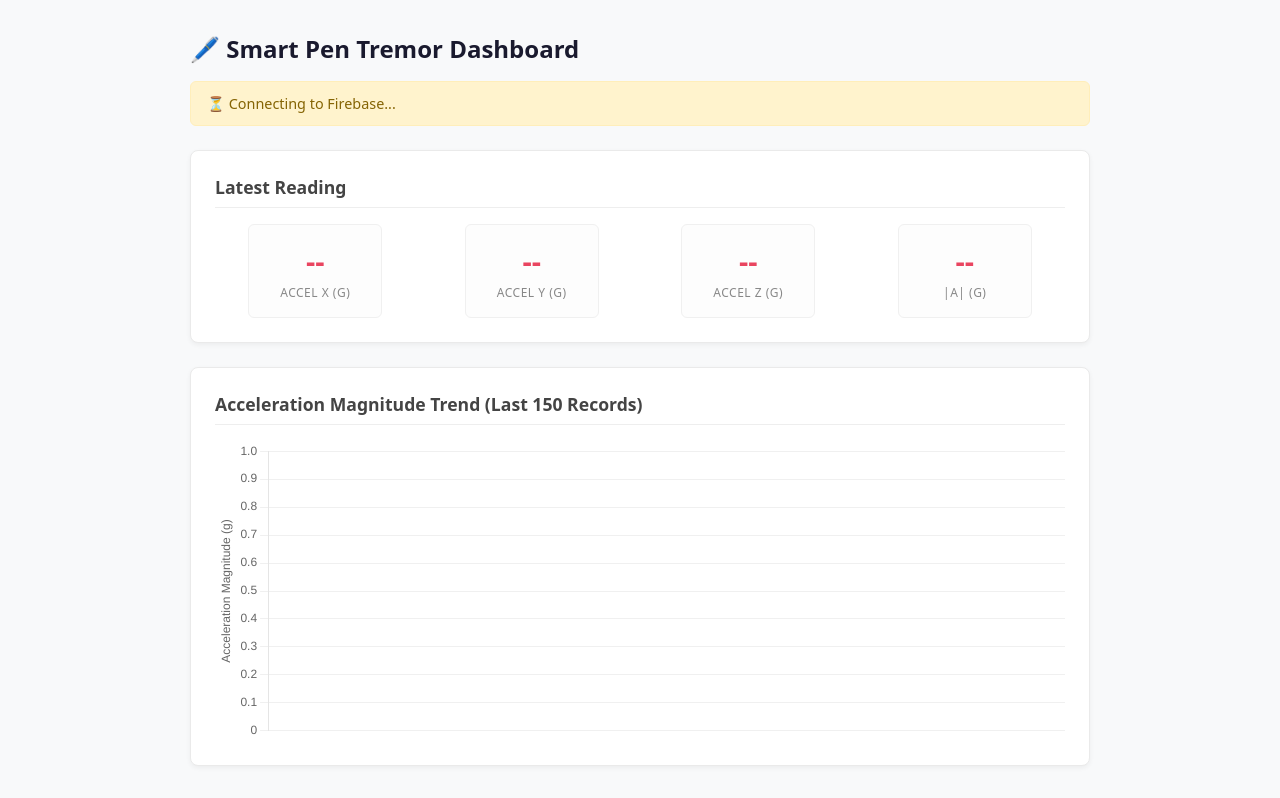
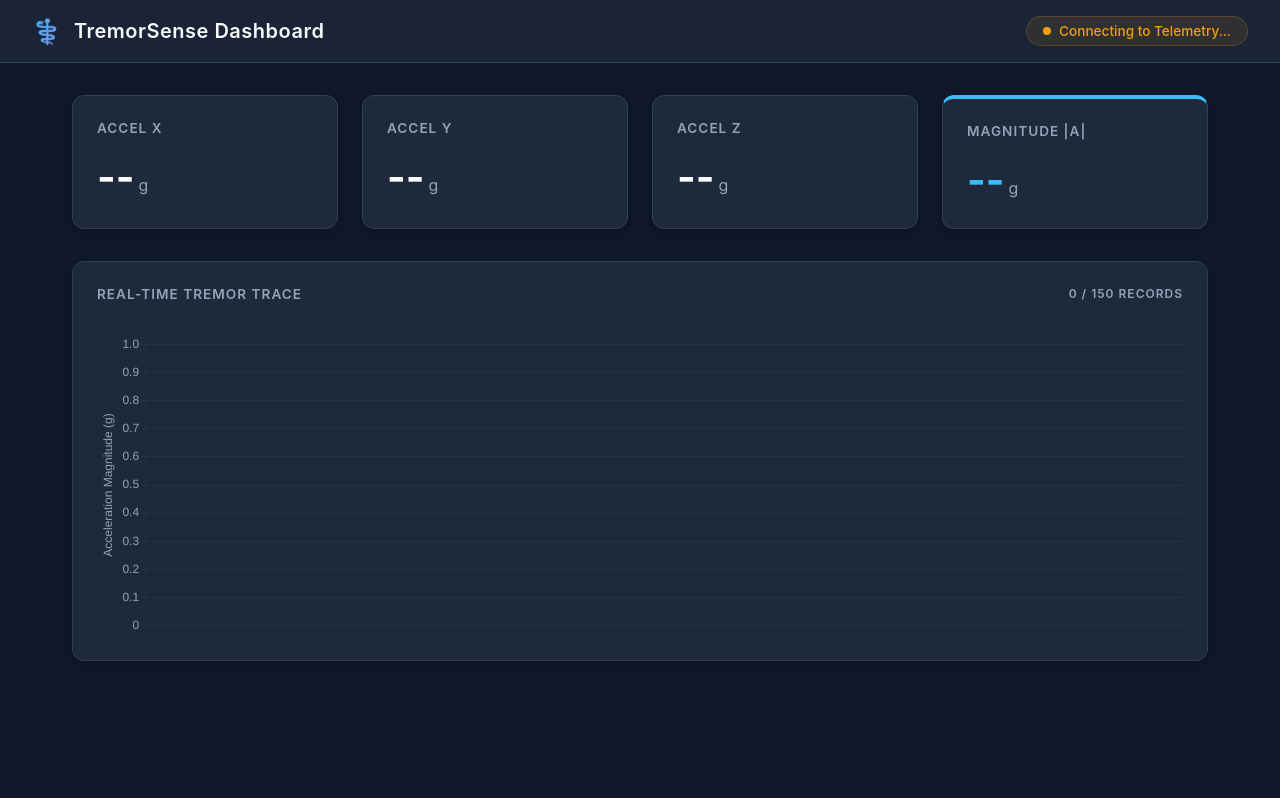
Before and after one commit to vyshnavi5241-ctrl/Project-, a plain HTML site: page index.html in a window 1280 px wide. Drawn offline with nearby package versions, Linux system fonts and the light colour scheme; no server answers.

Commit message:
Update index.html

```diff
--- a/index.html
+++ b/index.html
@@ -3,48 +3,241 @@
 <head>
   <meta charset="UTF-8">
   <meta name="viewport" content="width=device-width, initial-scale=1.0">
-  <title>Smart Pen Tremor Dashboard</title>
+  <title>TremorSense | Clinical Dashboard</title>
   <script src="https://cdn.jsdelivr.net/npm/chart.js@4.4.0/dist/chart.umd.min.js"></script>
   <style>
-    body { font-family: system-ui, -apple-system, sans-serif; max-width: 900px; margin: 2rem auto; padding: 0 1rem; background: #f8f9fa; color: #333; }
-    h1 { color: #1a1a2e; font-size: 1.5rem; margin-bottom: 1rem; }
-    .status { padding: 0.75rem 1rem; border-radius: 6px; margin-bottom: 1.5rem; font-size: 0.9rem; font-weight: 500; }
-    .status.connected { background: #d4edda; color: #155724; border: 1px solid #c3e6cb; }
-    .status.error { background: #f8d7da; color: #721c24; border: 1px solid #f5c6cb; }
-    .status.waiting { background: #fff3cd; color: #856404; border: 1px solid #ffeeba; }
-    .card { background: #fff; border-radius: 8px; padding: 1.5rem; margin-bottom: 1.5rem; box-shadow: 0 2px 5px rgba(0,0,0,0.05); border: 1px solid #eaeaea; }
-    .card h2 { font-size: 1.1rem; color: #444; margin: 0 0 1rem 0; border-bottom: 1px solid #eee; padding-bottom: 0.5rem; }
-    .stats { display: flex; justify-content: space-around; flex-wrap: wrap; gap: 1rem; }
-    .stat { text-align: center; background: #fdfdfd; padding: 1rem; border-radius: 6px; min-width: 100px; border: 1px solid #f0f0f0; }
-    .stat .value { font-size: 1.8rem; font-weight: 700; color: #e94560; }
-    .stat .label { font-size: 0.75rem; color: #888; text-transform: uppercase; margin-top: 0.25rem; letter-spacing: 0.5px; }
-    canvas { max-height: 300px; width: 100% !important; }
+    :root {
+      --bg-color: #0f172a;
+      --card-bg: #1e293b;
+      --text-main: #f8fafc;
+      --text-muted: #94a3b8;
+      --accent-color: #38bdf8;
+      --success-color: #10b981;
+      --danger-color: #ef4444;
+      --border-color: #334155;
+    }
+
+    * { box-sizing: border-box; margin: 0; padding: 0; }
+
+    body {
+      font-family: 'Inter', -apple-system, BlinkMacSystemFont, "Segoe UI", Roboto, sans-serif;
+      background-color: var(--bg-color);
+      color: var(--text-main);
+      min-height: 100vh;
+      display: flex;
+      flex-direction: column;
+    }
+
+    /* Header */
+    header {
+      background-color: rgba(30, 41, 59, 0.8);
+      backdrop-filter: blur(10px);
+      border-bottom: 1px solid var(--border-color);
+      padding: 1rem 2rem;
+      display: flex;
+      justify-content: space-between;
+      align-items: center;
+      position: sticky;
+      top: 0;
+      z-index: 100;
+    }
+
+    .logo-container {
+      display: flex;
+      align-items: center;
+      gap: 12px;
+    }
+
+    .logo-icon {
+      font-size: 1.5rem;
+      background: linear-gradient(135deg, #38bdf8, #818cf8);
+      -webkit-background-clip: text;
+      -webkit-text-fill-color: transparent;
+    }
+
+    h1 {
+      font-size: 1.25rem;
+      font-weight: 600;
+      letter-spacing: 0.5px;
+    }
+
+    /* Status Badge */
+    .status-badge {
+      display: flex;
+      align-items: center;
+      gap: 8px;
+      background-color: rgba(16, 185, 129, 0.1);
+      color: var(--success-color);
+      padding: 6px 16px;
+      border-radius: 999px;
+      font-size: 0.85rem;
+      font-weight: 500;
+      border: 1px solid rgba(16, 185, 129, 0.2);
+      transition: all 0.3s ease;
+    }
+
+    .status-badge.error {
+      background-color: rgba(239, 68, 68, 0.1);
+      color: var(--danger-color);
+      border-color: rgba(239, 68, 68, 0.2);
+    }
+
+    .status-badge.waiting {
+      background-color: rgba(245, 158, 11, 0.1);
+      color: #f59e0b;
+      border-color: rgba(245, 158, 11, 0.2);
+    }
+
+    .dot {
+      width: 8px;
+      height: 8px;
+      background-color: currentColor;
+      border-radius: 50%;
+      animation: pulse 2s infinite;
+    }
+
+    @keyframes pulse {
+      0% { box-shadow: 0 0 0 0 rgba(16, 185, 129, 0.4); }
+      70% { box-shadow: 0 0 0 6px rgba(16, 185, 129, 0); }
+      100% { box-shadow: 0 0 0 0 rgba(16, 185, 129, 0); }
+    }
+
+    /* Main Content */
+    main {
+      padding: 2rem;
+      max-width: 1200px;
+      margin: 0 auto;
+      width: 100%;
+      flex: 1;
+      display: flex;
+      flex-direction: column;
+      gap: 2rem;
+    }
+
+    /* Grid Layout */
+    .dashboard-grid {
+      display: grid;
+      grid-template-columns: repeat(auto-fit, minmax(250px, 1fr));
+      gap: 1.5rem;
+    }
+
+    /* Cards */
+    .card {
+      background-color: var(--card-bg);
+      border-radius: 12px;
+      border: 1px solid var(--border-color);
+      padding: 1.5rem;
+      box-shadow: 0 4px 6px -1px rgba(0, 0, 0, 0.1), 0 2px 4px -1px rgba(0, 0, 0, 0.06);
+      transition: transform 0.2s ease, box-shadow 0.2s ease;
+    }
+
+    .card:hover {
+      transform: translateY(-2px);
+      box-shadow: 0 10px 15px -3px rgba(0, 0, 0, 0.2);
+    }
+
+    .card-header {
+      font-size: 0.85rem;
+      color: var(--text-muted);
+      text-transform: uppercase;
+      letter-spacing: 1px;
+      font-weight: 600;
+      margin-bottom: 1rem;
+      display: flex;
+      justify-content: space-between;
+    }
+
+    .card-value {
+      font-size: 2.5rem;
+      font-weight: 700;
+      color: var(--text-main);
+      display: flex;
+      align-items: baseline;
+      gap: 4px;
+    }
+
+    .card-unit {
+      font-size: 1rem;
+      color: var(--text-muted);
+      font-weight: 400;
+    }
+
+    /* Chart Section */
+    .chart-card {
+      grid-column: 1 / -1;
+      min-height: 400px;
+      display: flex;
+      flex-direction: column;
+    }
+
+    .chart-container {
+      flex: 1;
+      position: relative;
+      width: 100%;
+      margin-top: 1rem;
+    }
+
+    /* Highlight specific cards */
+    .accent-card { border-top: 4px solid var(--accent-color); }
+    .success-card { border-top: 4px solid var(--success-color); }
+
+    /* Loading state */
+    .loading {
+      opacity: 0.5;
+      transition: opacity 0.3s;
+    }
   </style>
 </head>
 <body>
-  <h1>🖊️ Smart Pen Tremor Dashboard</h1>
-  <div id="status" class="status waiting">⏳ Connecting to Firebase...</div>
 
-  <div class="card">
-    <h2>Latest Reading</h2>
-    <div class="stats">
-      <div class="stat"><div class="value" id="val-ax">--</div><div class="label">Accel X (g)</div></div>
-      <div class="stat"><div class="value" id="val-ay">--</div><div class="label">Accel Y (g)</div></div>
-      <div class="stat"><div class="value" id="val-az">--</div><div class="label">Accel Z (g)</div></div>
-      <div class="stat"><div class="value" id="val-amag">--</div><div class="label">|A| (g)</div></div>
+  <header>
+    <div class="logo-container">
+      <span class="logo-icon">⚕️</span>
+      <h1>TremorSense Dashboard</h1>
     </div>
-  </div>
+    <div id="status-badge" class="status-badge waiting">
+      <div class="dot"></div>
+      <span id="status-text">Connecting to Telemetry...</span>
+    </div>
+  </header>
 
-  <div class="card">
-    <h2>Acceleration Magnitude Trend (Last 150 Records)</h2>
-    <canvas id="trendChart"></canvas>
-  </div>
+  <main>
+    <!-- Top Row: Latest Readings -->
+    <div class="dashboard-grid">
+      <div class="card">
+        <div class="card-header">Accel X</div>
+        <div class="card-value" id="val-ax">-- <span class="card-unit">g</span></div>
+      </div>
+      <div class="card">
+        <div class="card-header">Accel Y</div>
+        <div class="card-value" id="val-ay">-- <span class="card-unit">g</span></div>
+      </div>
+      <div class="card">
+        <div class="card-header">Accel Z</div>
+        <div class="card-value" id="val-az">-- <span class="card-unit">g</span></div>
+      </div>
+      <div class="card accent-card">
+        <div class="card-header">Magnitude |A|</div>
+        <div class="card-value" id="val-amag" style="color: var(--accent-color);">-- <span class="card-unit">g</span></div>
+      </div>
+    </div>
+
+    <!-- Bottom Row: Chart -->
+    <div class="card chart-card">
+      <div class="card-header">
+        <span>Real-Time Tremor Trace</span>
+        <span id="record-count" style="color: var(--text-muted); font-size: 0.75rem;">0 / 150 Records</span>
+      </div>
+      <div class="chart-container">
+        <canvas id="trendChart"></canvas>
+      </div>
+    </div>
+  </main>
 
   <script type="module">
     import { initializeApp } from "https://www.gstatic.com/firebasejs/13.4.0/firebase-app.js";
     import { getDatabase, ref, onValue, query, limitToLast } from "https://www.gstatic.com/firebasejs/13.4.0/firebase-database.js";
 
-    // Your Firebase configuration
     const firebaseConfig = {
       apiKey: "AIzaSyCMFhfjnGO4waR7Uata_jBeYAW8SqAKAp0",
       authDomain: "project-dfcc5.firebaseapp.com",
@@ -55,12 +248,19 @@
       appId: "1:999174035196:web:13fcac381ecbeeff9b6979"
     };
 
-    // Initialize Firebase
     const app = initializeApp(firebaseConfig);
     const db = getDatabase(app);
 
-    const statusEl = document.getElementById('status');
+    // UI Elements
+    const statusBadge = document.getElementById('status-badge');
+    const statusText = document.getElementById('status-text');
     const chartCtx = document.getElementById('trendChart').getContext('2d');
+    const recordCountEl = document.getElementById('record-count');
+
+    // Setup Gradient for Chart
+    let gradient = chartCtx.createLinearGradient(0, 0, 0, 400);
+    gradient.addColorStop(0, 'rgba(56, 189, 248, 0.5)');
+    gradient.addColorStop(1, 'rgba(56, 189, 248, 0.0)');
 
     // Initialize Chart.js
     let chart = new Chart(chartCtx, {
@@ -68,12 +268,12 @@
       data: {
         labels: [],
         datasets: [{
-          label: '|A| (g)',
+          label: 'Magnitude',
           data: [],
-          borderColor: '#e94560',
-          backgroundColor: 'rgba(233, 69, 96, 0.1)',
+          borderColor: '#38bdf8',
+          backgroundColor: gradient,
           borderWidth: 2,
-          tension: 0.3,
+          tension: 0.4,
           pointRadius: 0,
           fill: true
         }]
@@ -87,55 +287,66 @@
           x: { display: false },
           y: {
             beginAtZero: false,
-            title: { display: true, text: 'Acceleration Magnitude (g)', font: { size: 12 } },
-            grid: { color: '#f0f0f0' }
+            grid: { color: 'rgba(255, 255, 255, 0.05)' },
+            ticks: { color: '#94a3b8' },
+            title: { display: true, text: 'Acceleration Magnitude (g)', color: '#94a3b8' }
           }
         },
-        plugins: { legend: { display: false } }
+        plugins: {
+          legend: { display: false },
+          tooltip: {
+            backgroundColor: '#1e293b',
+            titleColor: '#f8fafc',
+            bodyColor: '#38bdf8',
+            borderColor: '#334155',
+            borderWidth: 1,
+            displayColors: false
+          }
+        }
       }
     });
 
-    // Path MUST match the ESP32 code. In your latest ESP32 code, it is "/readings"
-    // If your ESP32 code still uses "/tremor_readings", change this path.
-    const DATA_PATH = 'readings';
-    const recentRef = query(ref(db, DATA_PATH), limitToLast(150));
+    // Listen for Firebase Data
+    const recentRef = query(ref(db, 'readings'), limitToLast(150));
 
-    // Listen for real-time updates
     onValue(recentRef, (snapshot) => {
       const data = snapshot.val();
 
       if (!data) {
-        statusEl.textContent = '⚠️ Connected, but no data found. Is the ESP32 running?';
-        statusEl.className = 'status waiting';
+        statusText.textContent = 'Waiting for ESP32...';
+        statusBadge.className = 'status-badge waiting';
         return;
       }
 
-      // Convert Firebase object to sorted array
       const entries = Object.entries(data)
         .map(([key, v]) => ({ key, ...v }))
         .sort((a, b) => (a.ts || 0) - (b.ts || 0));
 
       if (entries.length === 0) return;
 
-      statusEl.textContent = '✅ Connected — Live data streaming';
-      statusEl.className = 'status connected';
+      // Update UI Status
+      statusText.textContent = 'Live Data Streaming';
+      statusBadge.className = 'status-badge';
 
-      // Update Latest Stats
+      // Update Record Count
+      recordCountEl.textContent = `${entries.length} / 150 Records`;
+
+      // Update Latest Values
       const latest = entries[entries.length - 1];
-      document.getElementById('val-ax').textContent = latest.ax?.toFixed(2) ?? '--';
-      document.getElementById('val-ay').textContent = latest.ay?.toFixed(2) ?? '--';
-      document.getElementById('val-az').textContent = latest.az?.toFixed(2) ?? '--';
-      document.getElementById('val-amag').textContent = latest.amag?.toFixed(3) ?? '--';
+      document.getElementById('val-ax').innerHTML = `${latest.ax?.toFixed(2) ?? '--'} <span class="card-unit">g</span>`;
+      document.getElementById('val-ay').innerHTML = `${latest.ay?.toFixed(2) ?? '--'} <span class="card-unit">g</span>`;
+      document.getElementById('val-az').innerHTML = `${latest.az?.toFixed(2) ?? '--'} <span class="card-unit">g</span>`;
+      document.getElementById('val-amag').innerHTML = `${latest.amag?.toFixed(3) ?? '--'} <span class="card-unit">g</span>`;
 
       // Update Chart
       chart.data.labels = entries.map((_, i) => i);
       chart.data.datasets[0].data = entries.map(e => e.amag);
       chart.update('none');
+
     }, (error) => {
-      // Handle Permission Denied or other errors
-      statusEl.textContent = '❌ Firebase Error: ' + error.message;
-      statusEl.className = 'status error';
-      console.error("Firebase Error Details:", error);
+      statusText.textContent = 'Permission Denied';
+      statusBadge.className = 'status-badge error';
+      console.error(error);
     });
   </script>
 </body>
```
